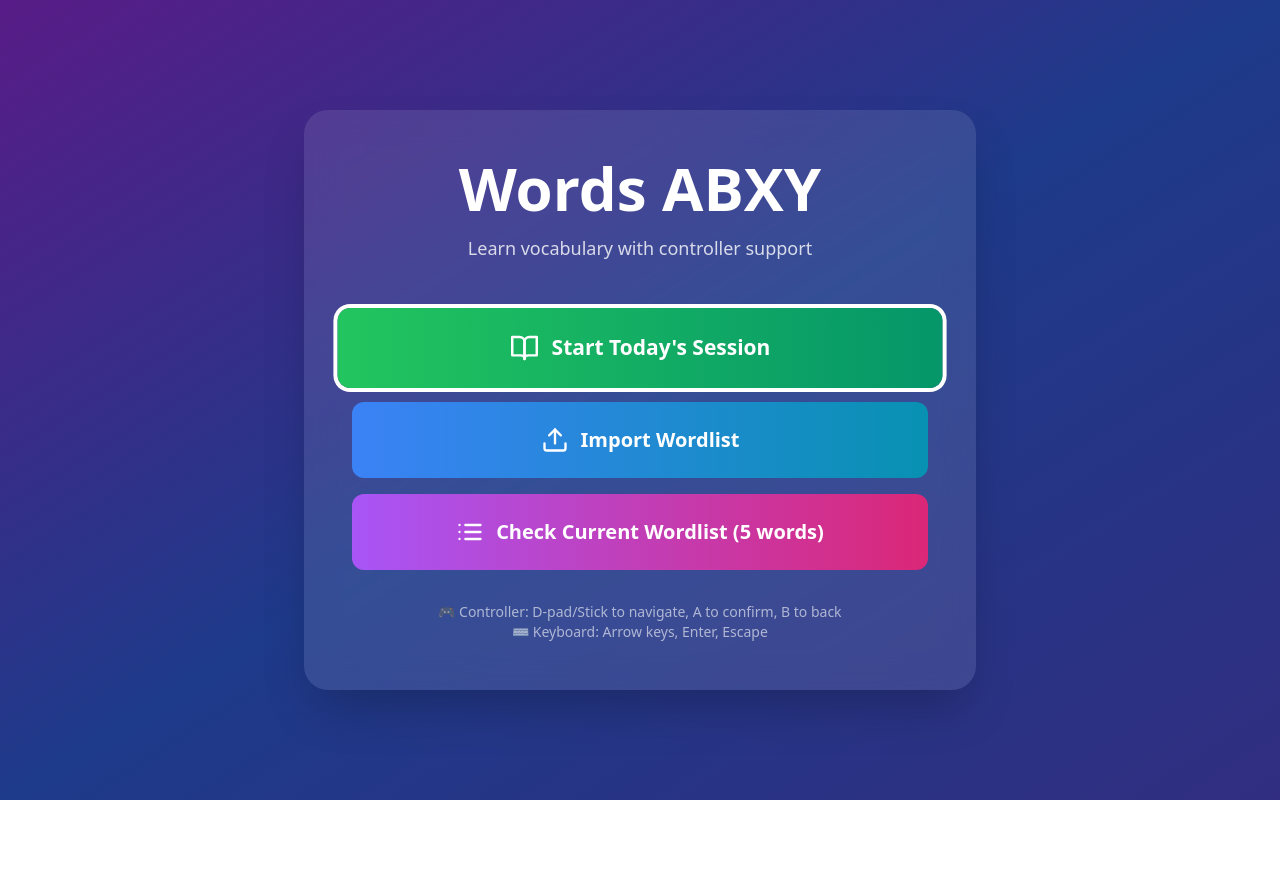
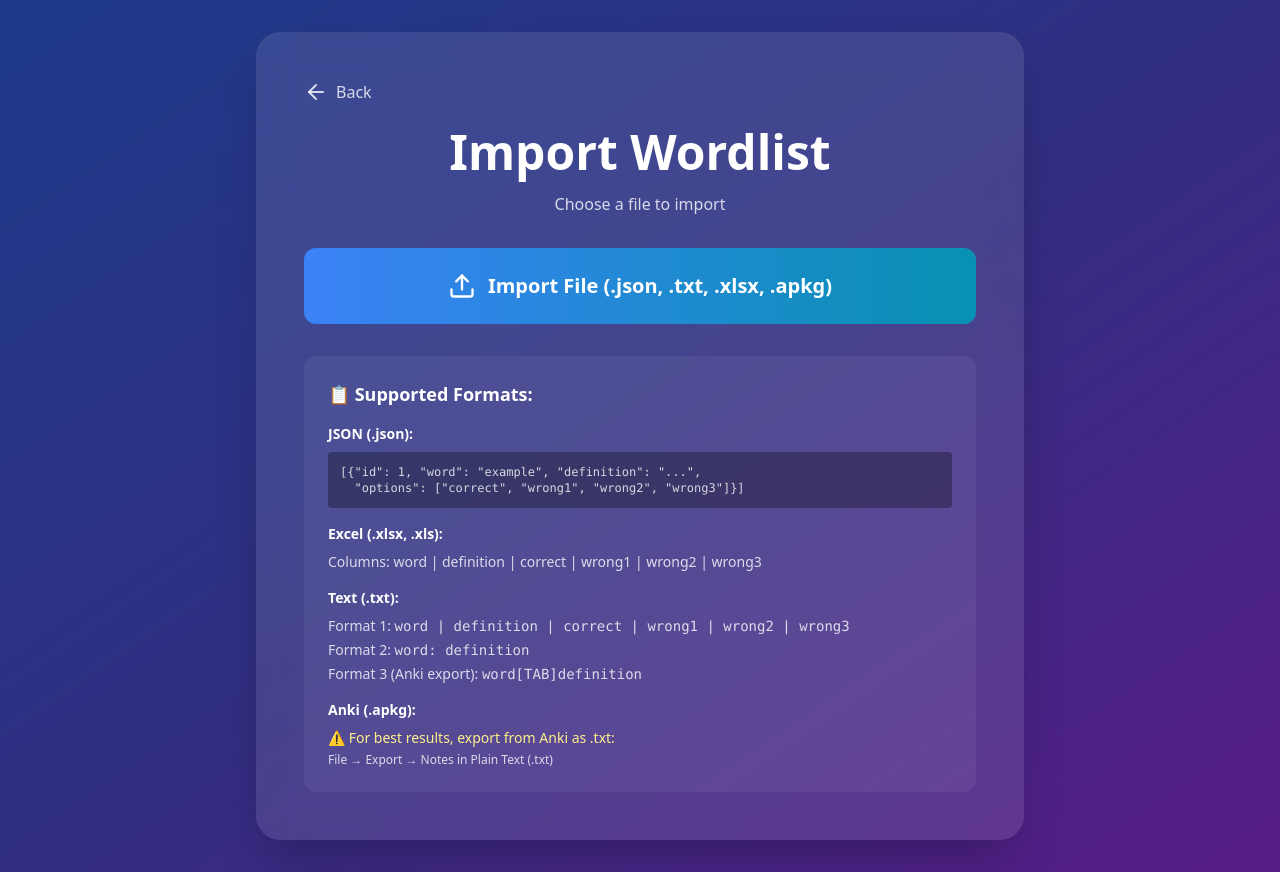
Before and after one commit to forTheMoon33/WordsABXY, a React (Vite) app: page / in a window 1280 px wide. Both pictures are taken after a click on the button "Import Wordlist". Before the commit the page ends 800 px from the top, so only its background shows below. Built offline with nearby package versions, Linux system fonts and the light colour scheme.

Commit message:
import support

```diff
--- a/src/App.jsx
+++ b/src/App.jsx
@@ -1,5 +1,11 @@
 import React, { useState, useEffect } from 'react';
 import { BookOpen, Upload, List, ArrowLeft, Check, X } from 'lucide-react';
+
+import ExcelJS from 'exceljs';
+
+// For desktop app: import XLSX and JSZip
+// import * as XLSX from 'xlsx';
+import JSZip from 'jszip';
 
 const WordMemorizerApp = () => {
   const [screen, setScreen] = useState('menu');
@@ -13,13 +19,11 @@ const WordMemorizerApp = () => {
   const [axisPressed, setAxisPressed] = useState({});
   const [menuSelection, setMenuSelection] = useState(0);
 
-  // Load words and stats on mount
   useEffect(() => {
     loadWords();
     loadStats();
   }, []);
 
-  // Controller support with proper button detection
   useEffect(() => {
     let animationFrameId;
 
@@ -31,7 +35,6 @@ const WordMemorizerApp = () => {
           const gp = gamepads[i];
           if (!gp) continue;
 
-          // D-pad Up (button 12)
           if (gp.buttons[12]?.pressed && !buttonPressed[12]) {
             setButtonPressed(prev => ({ ...prev, 12: true }));
             handleNavigation('up');
@@ -39,7 +42,6 @@ const WordMemorizerApp = () => {
             setButtonPressed(prev => ({ ...prev, 12: false }));
           }
 
-          // D-pad Down (button 13)
           if (gp.buttons[13]?.pressed && !buttonPressed[13]) {
             setButtonPressed(prev => ({ ...prev, 13: true }));
             handleNavigation('down');
@@ -47,7 +49,6 @@ const WordMemorizerApp = () => {
             setButtonPressed(prev => ({ ...prev, 13: false }));
           }
 
-          // Left stick vertical axis
           if (gp.axes[1] < -0.5 && !axisPressed.up) {
             setAxisPressed(prev => ({ ...prev, up: true }));
             handleNavigation('up');
@@ -62,7 +63,6 @@ const WordMemorizerApp = () => {
             setAxisPressed(prev => ({ ...prev, down: false }));
           }
 
-          // A button (button 0) - confirm
           if (gp.buttons[0]?.pressed && !buttonPressed[0]) {
             setButtonPressed(prev => ({ ...prev, 0: true }));
             handleConfirm();
@@ -70,10 +70,9 @@ const WordMemorizerApp = () => {
             setButtonPressed(prev => ({ ...prev, 0: false }));
           }
 
-          // B button (button 1) - back
           if (gp.buttons[1]?.pressed && !buttonPressed[1]) {
             setButtonPressed(prev => ({ ...prev, 1: true }));
-            if (screen === 'session' || screen === 'wordlist' || screen === 'complete') {
+            if (screen === 'session' || screen === 'wordlist' || screen === 'complete' || screen === 'import') {
               setScreen('menu');
             }
           } else if (!gp.buttons[1]?.pressed && buttonPressed[1]) {
@@ -96,7 +95,6 @@ const WordMemorizerApp = () => {
     };
   }, [screen, selectedOption, currentWordIndex, showResult, sessionWords, buttonPressed, axisPressed, menuSelection]);
 
-  // Keyboard support
   useEffect(() => {
     const handleKeyboard = (e) => {
       if (e.key === 'ArrowUp') handleNavigation('up');
@@ -139,7 +137,7 @@ const WordMemorizerApp = () => {
   const handleConfirm = () => {
     if (screen === 'menu') {
       if (menuSelection === 0 && words.length > 0) startSession();
-      else if (menuSelection === 1) importWordlist();
+      else if (menuSelection === 1) setScreen('import');
       else if (menuSelection === 2) setScreen('wordlist');
     } else if (screen === 'session' && !showResult) {
       checkAnswer();
@@ -187,11 +185,196 @@ const WordMemorizerApp = () => {
     setStats(newStats);
   };
 
+  const saveWords = (newWords) => {
+    setWords(newWords);
+    localStorage.setItem('wordlist', JSON.stringify(newWords));
+  };
+
   const addEmojiToWord = (wordId, emoji) => {
     const newStats = { ...stats };
     if (!newStats[wordId]) newStats[wordId] = {};
     newStats[wordId].emoji = emoji;
     saveStats(newStats);
+  };
+
+  const parseText = (text) => {
+    const lines = text.split('\n').map(l => l.trim()).filter(l => l.length > 0);
+    const words = [];
+    let currentId = Date.now();
+
+    console.log('Parsing text file, found lines:', lines.length);
+
+    for (let i = 0; i < lines.length; i++) {
+      const line = lines[i];
+
+      if (line.includes('|')) {
+        const parts = line.split('|').map(p => p.trim()).filter(p => p.length > 0);
+
+        if (parts.length >= 3) {
+          words.push({
+            id: currentId++,
+            word: parts[0],
+            definition: parts[1],
+            options: [
+              parts[2] || 'correct answer',
+              parts[3] || 'option 2',
+              parts[4] || 'option 3',
+              parts[5] || 'option 4',
+            ]
+          });
+        }
+      }
+      else if (line.includes(':')) {
+        const colonIndex = line.indexOf(':');
+        const word = line.substring(0, colonIndex).trim();
+        const definition = line.substring(colonIndex + 1).trim();
+
+        if (word && definition) {
+          words.push({
+            id: currentId++,
+            word,
+            definition,
+            options: [definition, 'incorrect 1', 'incorrect 2', 'incorrect 3']
+          });
+        }
+      }
+      // Tab-separated format (from Anki text export)
+      else if (line.includes('\t')) {
+        const parts = line.split('\t').map(p => p.trim()).filter(p => p.length > 0);
+        if (parts.length >= 2) {
+          words.push({
+            id: currentId++,
+            word: parts[0],
+            definition: parts[1],
+            options: [parts[1], 'incorrect 1', 'incorrect 2', 'incorrect 3']
+          });
+        }
+      }
+    }
+
+    console.log('Total words parsed:', words.length);
+    return words;
+  };
+
+  const parseExcel = async (file) => {
+    const data = await file.arrayBuffer();
+    const workbook = new ExcelJS.Workbook();
+    await workbook.xlsx.load(data);
+
+    const sheet = workbook.worksheets[0];
+    const words = [];
+    let currentId = Date.now();
+
+    sheet.eachRow({ includeEmpty: false }, (row, rowNumber) => {
+        if (rowNumber === 1) return; // skip header
+        const values = row.values.slice(1); // ExcelJS row.values starts from 1
+
+        if (values.length >= 3) {
+        words.push({
+            id: currentId++,
+            word: String(values[0] || '').trim(),
+            definition: String(values[1] || '').trim(),
+            options: [
+            String(values[2] || '').trim(),
+            String(values[3] || 'option 2').trim(),
+            String(values[4] || 'option 3').trim(),
+            String(values[5] || 'option 4').trim(),
+            ]
+        });
+        }
+    });
+
+    return words.filter(w => w.word && w.definition);
+    };
+
+  const parseAnki = async (file) => {
+    // This will work in desktop app where JSZip is imported
+    if (typeof JSZip === 'undefined') {
+      alert('Anki .apkg support requires JSZip library. Please ensure it is installed:\n\nnpm install jszip\n\nOR export your Anki deck as a text file (.txt) instead:\nFile > Export > Notes in Plain Text (.txt)');
+      return [];
+    }
+
+    try {
+      const zip = new JSZip();
+      const contents = await zip.loadAsync(file);
+
+      // Anki packages contain a SQLite database which is complex to parse in browser
+      // For now, extract collection.anki2 and look for the media file
+      const collectionFile = contents.files['collection.anki2'];
+      if (!collectionFile) {
+        alert('Could not find Anki database in package.\n\nPlease export your deck from Anki as:\nFile > Export > Notes in Plain Text (.txt)\n\nThen import the .txt file here.');
+        return [];
+      }
+
+      alert('APKG parsing is complex. Please export from Anki as:\n\nFile > Export > Notes in Plain Text (.txt)\n\nFormat: Tab-separated\n\nThen import the .txt file here instead.');
+      return [];
+    } catch (error) {
+      console.error('Anki parse error:', error);
+      alert('Error reading Anki package. Please export as .txt instead:\n\nIn Anki: File > Export > Notes in Plain Text (.txt)');
+      return [];
+    }
+  };
+
+  const handleFileImport = async (e) => {
+    const file = e.target.files[0];
+    if (!file) return;
+
+    try {
+      let imported = [];
+      const fileName = file.name.toLowerCase();
+
+      console.log('Importing file:', fileName);
+
+      const isJson = fileName.endsWith('.json');
+      const isTxt = fileName.endsWith('.txt');
+      const isExcel = fileName.endsWith('.xlsx') || fileName.endsWith('.xls');
+      const isAnki = fileName.endsWith('.apkg');
+
+      if (isJson) {
+        console.log('Detected JSON file');
+        const text = await file.text();
+        try {
+          imported = JSON.parse(text);
+        } catch (jsonError) {
+          alert('Invalid JSON format. Please check your file.\n\nError: ' + jsonError.message);
+          return;
+        }
+      } else if (isTxt) {
+        console.log('Detected TXT file');
+        const text = await file.text();
+        imported = parseText(text);
+      } else if (isExcel) {
+        console.log('Detected Excel file');
+        imported = await parseExcel(file);
+      } else if (isAnki) {
+        console.log('Detected Anki package');
+        imported = await parseAnki(file);
+      } else {
+        alert('Unsupported file format: ' + fileName + '\n\nSupported: .json, .txt, .xlsx, .xls, .apkg');
+        return;
+      }
+
+      console.log('Imported words:', imported.length);
+
+      if (imported.length > 0) {
+        saveWords(imported);
+        alert(`Successfully imported ${imported.length} words!`);
+        setScreen('menu');
+      } else {
+        alert('No valid words found in file.');
+      }
+    } catch (error) {
+      console.error('Import error:', error);
+      alert('Error importing file: ' + error.message);
+    }
+  };
+
+  const triggerFileImport = () => {
+    const input = document.createElement('input');
+    input.type = 'file';
+    input.accept = '.json,.txt,.xlsx,.xls,.apkg';
+    input.onchange = handleFileImport;
+    input.click();
   };
 
   const startSession = () => {
@@ -225,25 +408,6 @@ const WordMemorizerApp = () => {
     }
   };
 
-  const importWordlist = () => {
-    const input = document.createElement('input');
-    input.type = 'file';
-    input.accept = '.json';
-    input.onchange = async (e) => {
-      try {
-        const file = e.target.files[0];
-        const text = await file.text();
-        const imported = JSON.parse(text);
-        setWords(imported);
-        localStorage.setItem('wordlist', JSON.stringify(imported));
-        alert('Wordlist imported successfully!');
-      } catch (error) {
-        alert('Error importing wordlist: ' + error.message);
-      }
-    };
-    input.click();
-  };
-
   const exportWordlist = () => {
     const blob = new Blob([JSON.stringify(words, null, 2)], { type: 'application/json' });
     const url = URL.createObjectURL(blob);
@@ -253,11 +417,69 @@ const WordMemorizerApp = () => {
     a.click();
   };
 
-  // Menu Screen
+  if (screen === 'import') {
+    return (
+      <div className="min-h-screen bg-gradient-to-br from-blue-900 via-indigo-900 to-purple-900 flex items-center justify-center p-8">
+        <div className="bg-white/10 backdrop-blur-lg rounded-3xl p-12 max-w-3xl w-full shadow-2xl">
+          <button
+            onClick={() => setScreen('menu')}
+            className="text-white/80 hover:text-white flex items-center gap-2 mb-6"
+          >
+            <ArrowLeft size={24} />
+            Back
+          </button>
+
+          <h1 className="text-5xl font-bold text-white mb-4 text-center">Import Wordlist</h1>
+          <p className="text-white/80 text-center mb-8">Choose a file to import</p>
+
+          <div className="space-y-4 mb-8">
+            <button
+              onClick={triggerFileImport}
+              className="w-full bg-gradient-to-r from-blue-500 to-cyan-600 hover:from-blue-600 hover:to-cyan-700 text-white py-6 rounded-xl flex items-center justify-center gap-3 text-xl font-semibold transition-all transform hover:scale-105"
+            >
+              <Upload size={28} />
+              Import File (.json, .txt, .xlsx, .apkg)
+            </button>
+          </div>
+
+          <div className="bg-white/5 rounded-xl p-6 text-white/80 text-sm space-y-4">
+            <h3 className="text-lg font-semibold text-white mb-3">📋 Supported Formats:</h3>
+
+            <div>
+              <strong className="text-white">JSON (.json):</strong>
+              <pre className="mt-2 bg-black/30 p-3 rounded text-xs overflow-x-auto">
+{`[{"id": 1, "word": "example", "definition": "...",
+  "options": ["correct", "wrong1", "wrong2", "wrong3"]}]`}
+              </pre>
+            </div>
+
+            <div>
+              <strong className="text-white">Excel (.xlsx, .xls):</strong>
+              <p className="mt-2">Columns: word | definition | correct | wrong1 | wrong2 | wrong3</p>
+            </div>
+
+            <div>
+              <strong className="text-white">Text (.txt):</strong>
+              <p className="mt-2">Format 1: <code>word | definition | correct | wrong1 | wrong2 | wrong3</code></p>
+              <p className="mt-1">Format 2: <code>word: definition</code></p>
+              <p className="mt-1">Format 3 (Anki export): <code>word[TAB]definition</code></p>
+            </div>
+
+            <div>
+              <strong className="text-white">Anki (.apkg):</strong>
+              <p className="mt-2 text-yellow-200">⚠️ For best results, export from Anki as .txt:</p>
+              <p className="mt-1 text-xs">File → Export → Notes in Plain Text (.txt)</p>
+            </div>
+          </div>
+        </div>
+      </div>
+    );
+  }
+
   if (screen === 'menu') {
     const menuButtons = [
       { label: 'Start Today\'s Session', icon: BookOpen, action: startSession, disabled: words.length === 0, gradient: 'from-green-500 to-emerald-600' },
-      { label: 'Import Wordlist', icon: Upload, action: importWordlist, disabled: false, gradient: 'from-blue-500 to-cyan-600' },
+      { label: 'Import Wordlist', icon: Upload, action: () => setScreen('import'), disabled: false, gradient: 'from-blue-500 to-cyan-600' },
       { label: `Check Current Wordlist (${words.length} words)`, icon: List, action: () => setScreen('wordlist'), disabled: false, gradient: 'from-purple-500 to-pink-600' }
     ];
 
@@ -276,7 +498,7 @@ const WordMemorizerApp = () => {
                   key={idx}
                   onClick={btn.action}
                   disabled={btn.disabled}
-                  className={`w-full bg-gradient-to-r ${btn.gradient} hover:${btn.gradient.replace('500', '600').replace('600', '700')} text-white py-6 rounded-xl flex items-center justify-center gap-3 text-xl font-semibold transition-all transform hover:scale-105 disabled:opacity-50 ${
+                  className={`w-full bg-gradient-to-r ${btn.gradient} text-white py-6 rounded-xl flex items-center justify-center gap-3 text-xl font-semibold transition-all transform hover:scale-105 disabled:opacity-50 ${
                     isSelected ? 'ring-4 ring-white scale-105' : ''
                   }`}
                 >
@@ -296,7 +518,6 @@ const WordMemorizerApp = () => {
     );
   }
 
-  // Session Screen
   if (screen === 'session') {
     if (!sessionWords[currentWordIndex]) {
       return <div className="min-h-screen bg-black flex items-center justify-center text-white">Loading...</div>;
@@ -401,7 +622,6 @@ const WordMemorizerApp = () => {
     );
   }
 
-  // Wordlist Screen
   if (screen === 'wordlist') {
     return (
       <div className="min-h-screen bg-gradient-to-br from-blue-900 via-indigo-900 to-purple-900 p-8">
@@ -475,14 +695,7 @@ const WordMemorizerApp = () => {
     );
   }
 
-  // Complete Screen
   if (screen === 'complete') {
-    const correctCount = sessionWords.reduce((sum, word) => {
-      const wordStat = stats[word.id];
-      const lastAttemptCorrect = wordStat && wordStat.correct > 0;
-      return sum + (lastAttemptCorrect ? 1 : 0);
-    }, 0);
-
     return (
       <div className="min-h-screen bg-gradient-to-br from-green-900 via-emerald-900 to-teal-900 flex items-center justify-center p-8">
         <div className="bg-white/10 backdrop-blur-lg rounded-3xl p-12 max-w-2xl w-full shadow-2xl text-center">
--- a/src/main.jsx
+++ b/src/main.jsx
@@ -3,7 +3,7 @@ import ReactDOM from 'react-dom/client';
 import App from './App';
 
 ReactDOM.createRoot(document.getElementById('root')).render(
-  <React.StrictMode>
-    <App />
-  </React.StrictMode>
+    <React.StrictMode>
+        <App />
+    </React.StrictMode>
 );
```
Also changed, not shown: electron/main.js (+27 -19 lines), package.json (+12 -3 lines), index.html (indentation only), 1 other file (tests, documents, lock files or other folders).
